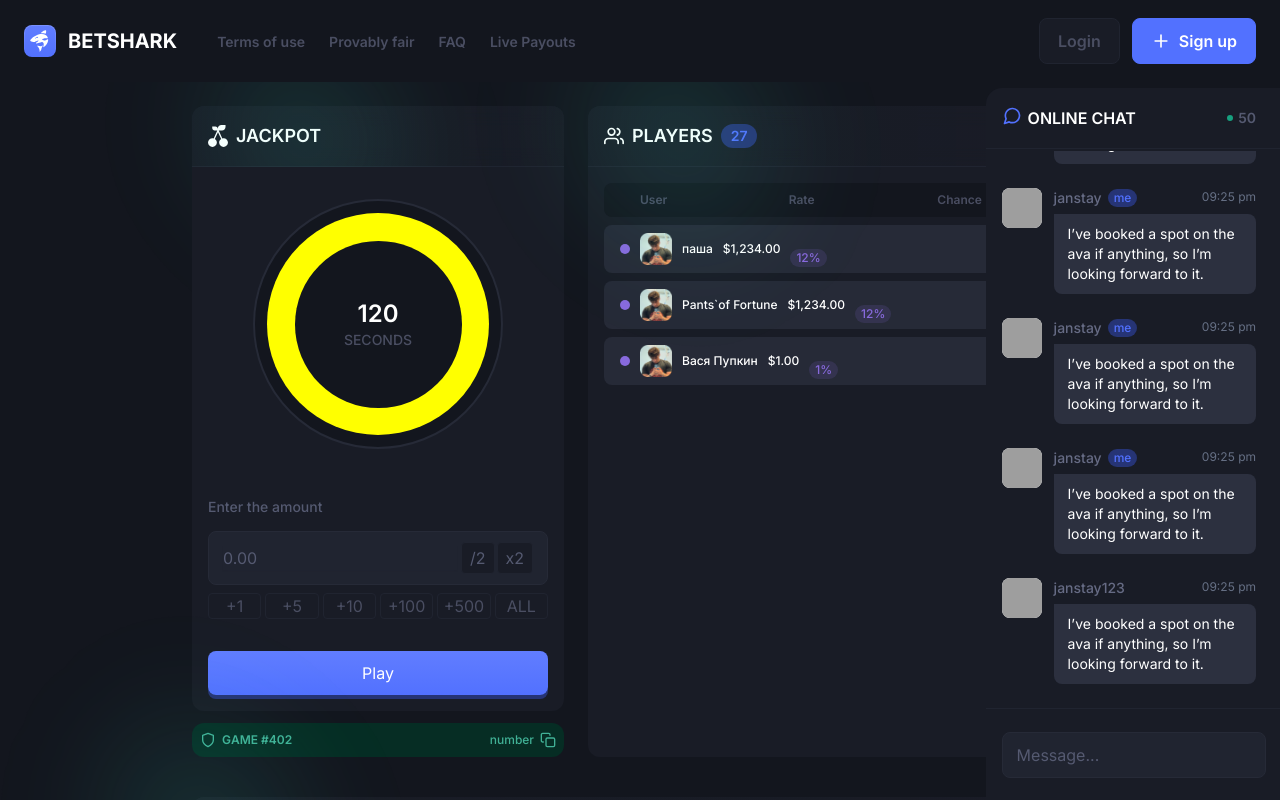
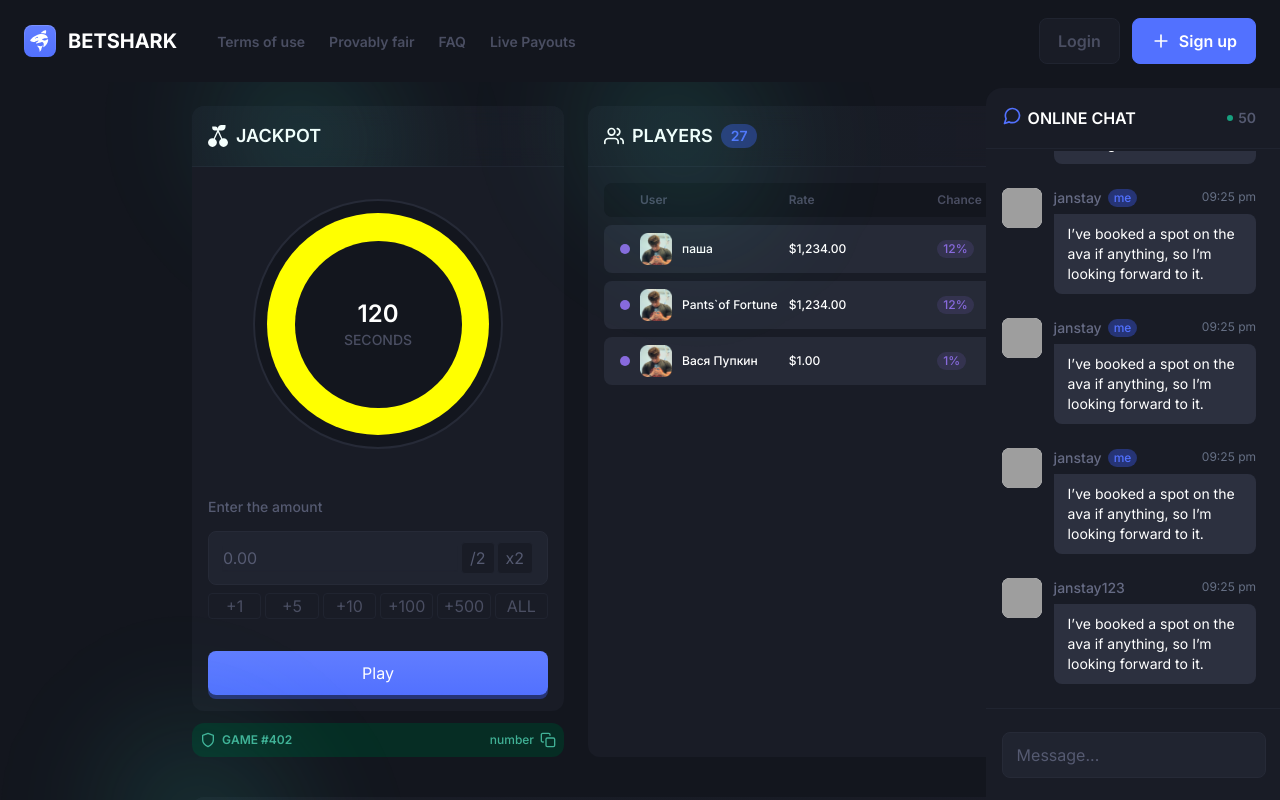
Before and after one commit to thunder-splash/BetSharkF, a Next.js app: page /games/jackpot in a window 1280 px wide. Shown: the top 800 px of the page. Built offline with nearby package versions, Linux system fonts and the light colour scheme; grey boxes are pictures that could not be loaded.

Commit message:
список игроков фикс

```diff
--- a/src/components/Games/Modules/ActivePlayersList/activeplayerslist.module.css
+++ b/src/components/Games/Modules/ActivePlayersList/activeplayerslist.module.css
@@ -83,14 +83,12 @@
 }
 
 .playersection p,
-.playersection div,
-.dot__inheader,
-.dot__inbody {
+.playersection div {
     display: flex;
-    flex: 1 0 1;
+    flex: 1;
 }
 
-.prof {
+.prof , .percentContainer {
     display: flex;
     flex-direction: row;
     align-items: center;
```
